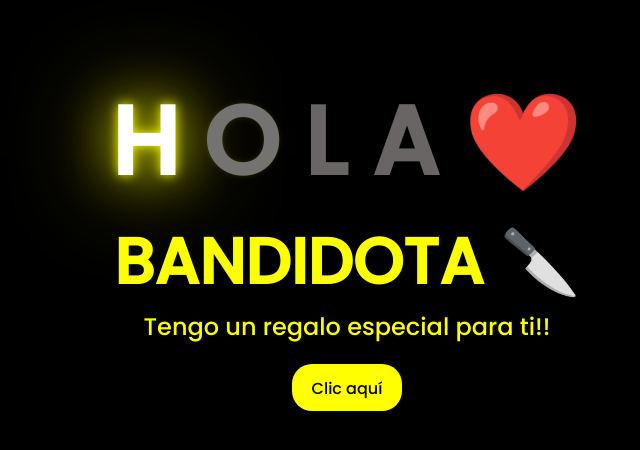
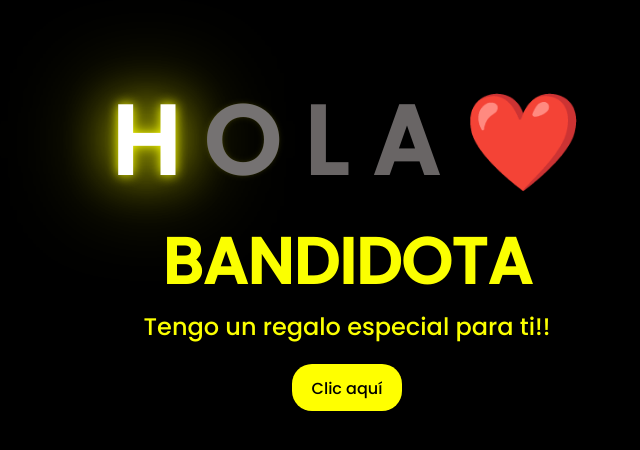
Before and after one commit to gr3g0ry28/gr3g0ry.github.io, a plain HTML site: page index.html in a window 1280 px wide. Shown: the part 168-618 px from the top of the page, without its empty margins (301-941 px from the left). Drawn offline with Linux system fonts and the light colour scheme.

Commit message:
Update index.html

```diff
--- a/index.html
+++ b/index.html
@@ -25,7 +25,7 @@
         <span></span>
         <span></span>
     </div>
-    <div class="title">BANDIDOTA 🔪</div>
+    <div class="title">BANDIDOTA</div>
     <div class="description">
         <span>Tengo un regalo especial para ti!!</span>
     </div>
```
